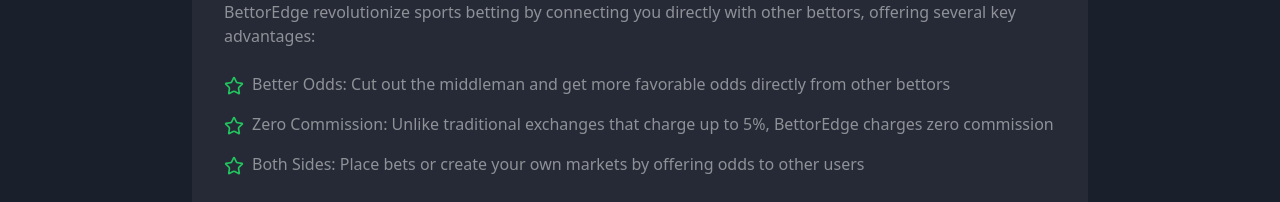
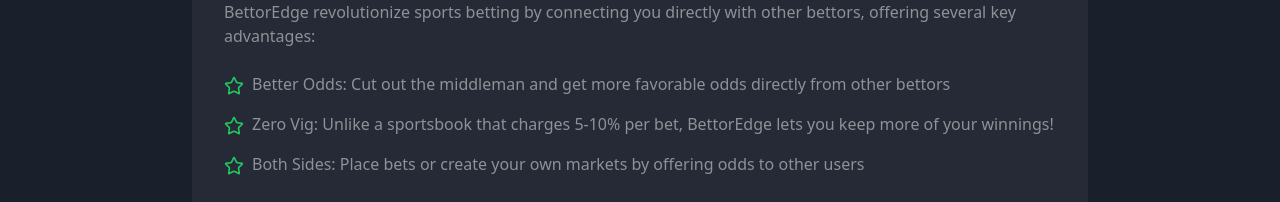
Before and after one commit to gethub1010/best-sports-betting-sites, a React (Vite) app: page / in a window 1280 px wide. Shown: the part 888-1090 px from the top of the page. Built offline with nearby package versions, Linux system fonts and the light colour scheme.

Commit message:
Adjust Zero Commission Text
Updated the "Zero Commission" text to "Zero Vig: Unlike a sportsbook that charges 5-10% per bet, BettorEdge lets you keep more of your winnings!" in the src/pages/Index.tsx file.
[skip gpt_engineer]

```diff
--- a/src/pages/Index.tsx
+++ b/src/pages/Index.tsx
@@ -83,7 +83,7 @@ const Index = () => {
               </li>
               <li className="flex items-start">
                 <Star className="text-betting-accent mr-2 mt-1 flex-shrink-0" size={20} />
-                <span>Zero Commission: Unlike traditional exchanges that charge up to 5%, BettorEdge charges zero commission</span>
+                <span>Zero Vig: Unlike a sportsbook that charges 5-10% per bet, BettorEdge lets you keep more of your winnings!</span>
               </li>
               <li className="flex items-start">
                 <Star className="text-betting-accent mr-2 mt-1 flex-shrink-0" size={20} />
```
